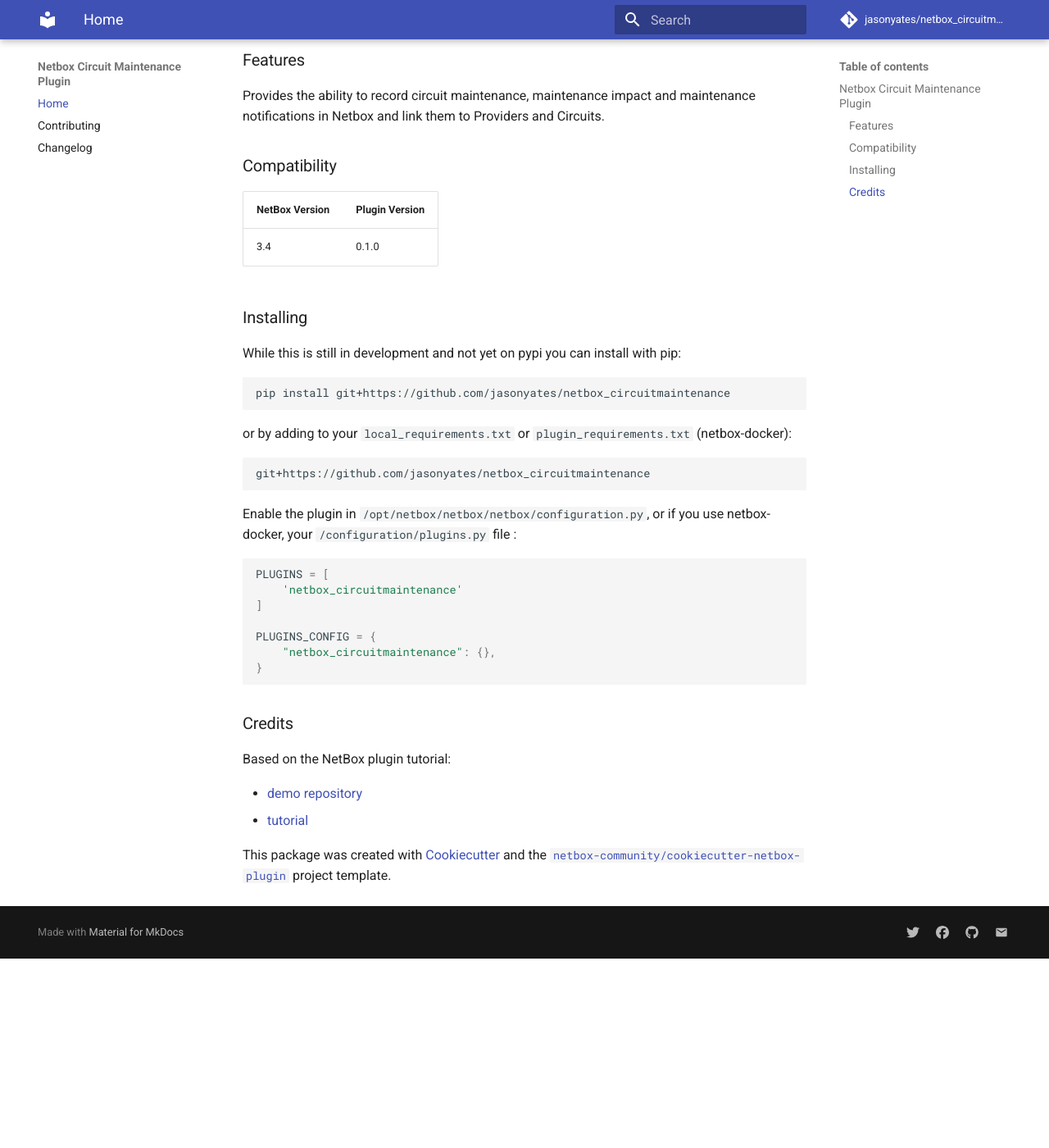
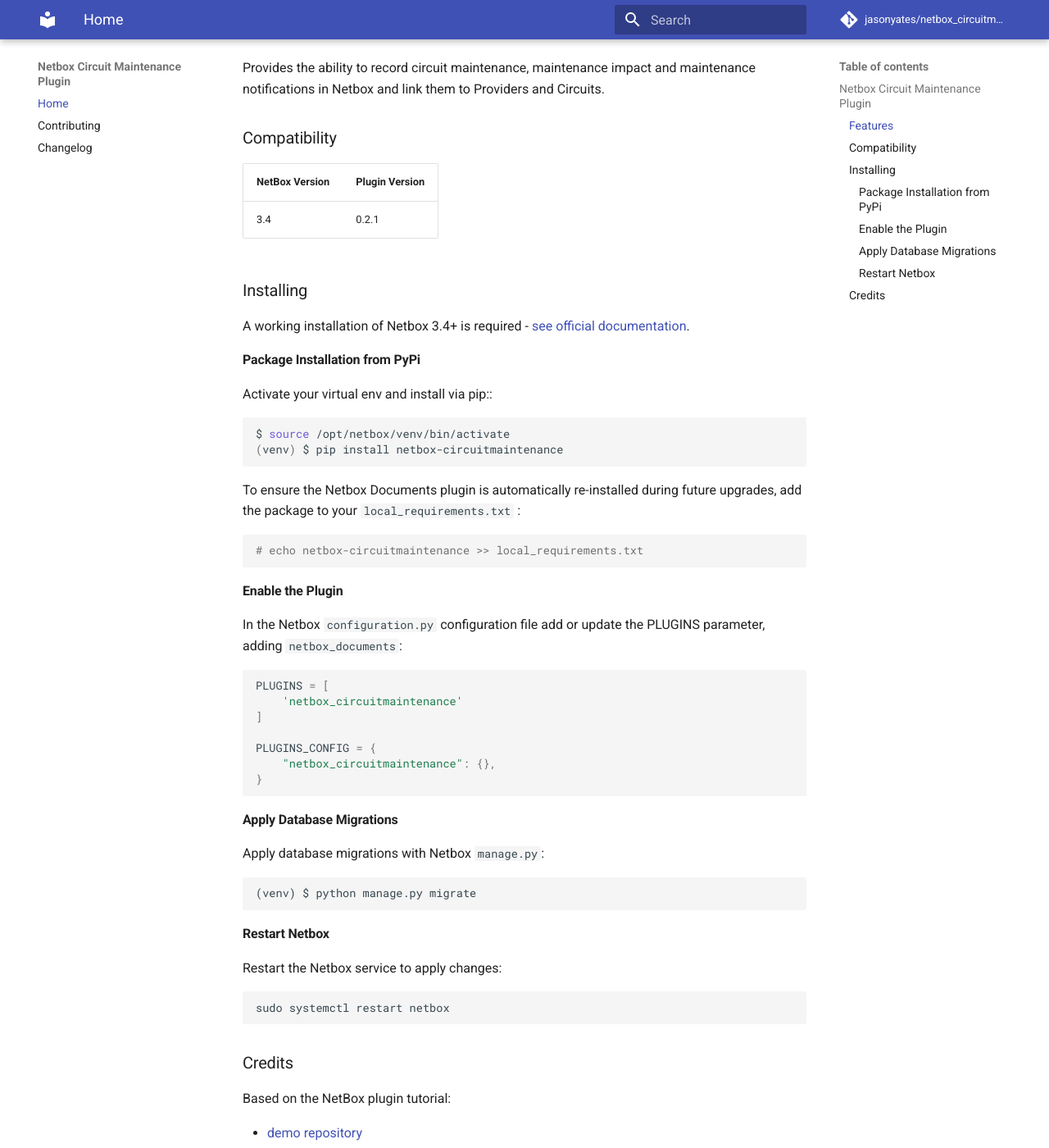
Before and after one commit to jasonyates/netbox-circuitmaintenance, an MkDocs documentation site: the page built from docs/index.md, in a window 1280 px wide and 1400 px high, scrolled down 413 px. Shown: the whole window at 82% size. Built offline with MkDocs 1.6.1 and Material for MkDocs 9.7.7, drawn with Linux system fonts in a browser that asks for light colours; comment, search, counter and statistics services are not loaded; before the commit the page ends 1582 px from its top, so only the background shows below that; some of the changed text lies outside the part shown.

Commit message:
Docs update

````diff
--- a/README.md
+++ b/README.md
@@ -4,10 +4,7 @@
 
 NetBox plugin for managing Circuit Maintenance events.
 
-
-* Free software: Apache-2.0
-* This plugin is still in development. Use at your own risk.
-
+See Github Feature Requests for upcoming list of features.
 
 ## Features
 
@@ -17,24 +14,31 @@
 
 | NetBox Version | Plugin Version |
 |----------------|----------------|
-|     3.4        |      0.1.0     |
+|     3.4        |      0.2.1     |
 
 ## Installing
 
-While this is still in development and not yet on pypi you can install with pip:
+A working installation of Netbox 3.4+ is required - [see official documentation](https://netbox.readthedocs.io/en/stable/plugins/).
+
+### Package Installation from PyPi
+
+Activate your virtual env and install via pip::
 
 ```bash
-pip install git+https://github.com/jasonyates/netbox_circuitmaintenance
+$ source /opt/netbox/venv/bin/activate
+(venv) $ pip install netbox-circuitmaintenance
 ```
 
-or by adding to your `local_requirements.txt` or `plugin_requirements.txt` (netbox-docker):
+To ensure the Netbox Documents plugin is automatically re-installed during future upgrades, add the package to your `local_requirements.txt` :
 
 ```bash
-git+https://github.com/jasonyates/netbox_circuitmaintenance
+# echo netbox-circuitmaintenance >> local_requirements.txt
 ```
 
-Enable the plugin in `/opt/netbox/netbox/netbox/configuration.py`,
- or if you use netbox-docker, your `/configuration/plugins.py` file :
+### Enable the Plugin
+
+In the Netbox `configuration.py` configuration file add or update the PLUGINS parameter, adding `netbox_documents`:
+
 
 ```python
 PLUGINS = [
@@ -46,6 +50,22 @@
 }
 ```
 
+### Apply Database Migrations
+
+Apply database migrations with Netbox `manage.py`:
+
+```
+(venv) $ python manage.py migrate
+```
+
+### Restart Netbox
+
+Restart the Netbox service to apply changes:
+
+```
+sudo systemctl restart netbox
+```
+
 ## Credits
 
 Based on the NetBox plugin tutorial:
--- a/mkdocs.yml
+++ b/mkdocs.yml
@@ -1,6 +1,6 @@
 site_name: Netbox Circuit Maintenance Plugin
-site_url: https://jasonyates.github.io/netbox_circuitmaintenance
-repo_url: https://github.com/jasonyates/netbox_circuitmaintenance
+site_url: https://jasonyates.github.io/netbox-circuitmaintenance
+repo_url: https://github.com/jasonyates/netbox-circuitmaintenance
 repo_name: jasonyates/netbox_circuitmaintenance
 #strict: true
 nav:
@@ -60,7 +60,7 @@
       link: https://github.com/netbox-community/cookiecutter-netbox-plugin
       name: Facebook
     - icon: fontawesome/brands/github
-      link: https://github.com/jasonyates/netbox_circuitmaintenance
+      link: https://github.com/jasonyates/netbox-circuitmaintenance
       name: Github
     - icon: material/email
       link: "mailto:me@jasonyates.co.uk"
--- a/pyproject.toml
+++ b/pyproject.toml
@@ -6,8 +6,8 @@
 
 [project]
 name = "netbox-circuitmaintenance"
-version = "0.2.0"
-description = "Provides circuit maintenance management features via a Netbox plugin"
+version = "0.2.1"
+description = "Provides the ability to record circuit maintenance, maintenance impact and maintenance notifications in Netbox and link them to Providers and Circuits."
 readme = "README.md"
 authors = [{ name = "Jason Yates", email = "me@jasonyates.co.uk" }]
 license = { file = "LICENSE" }
--- a/setup.py
+++ b/setup.py
@@ -30,7 +30,7 @@
     name='netbox_circuitmaintenance',
     packages=find_packages(include=['netbox_circuitmaintenance', 'netbox_circuitmaintenance.*']),
     test_suite='tests',
-    url='https://github.com/jasonyates/netbox_circuitmaintenance',
+    url='https://github.com/jasonyates/netbox-circuitmaintenance',
     version='0.2.1',
     zip_safe=False,
 )
````
Also changed, not shown: docs/img/circuit_maintenance.png (added), docs/img/maintenance.png (added), docs/img/provider_maintenance.png (added).
